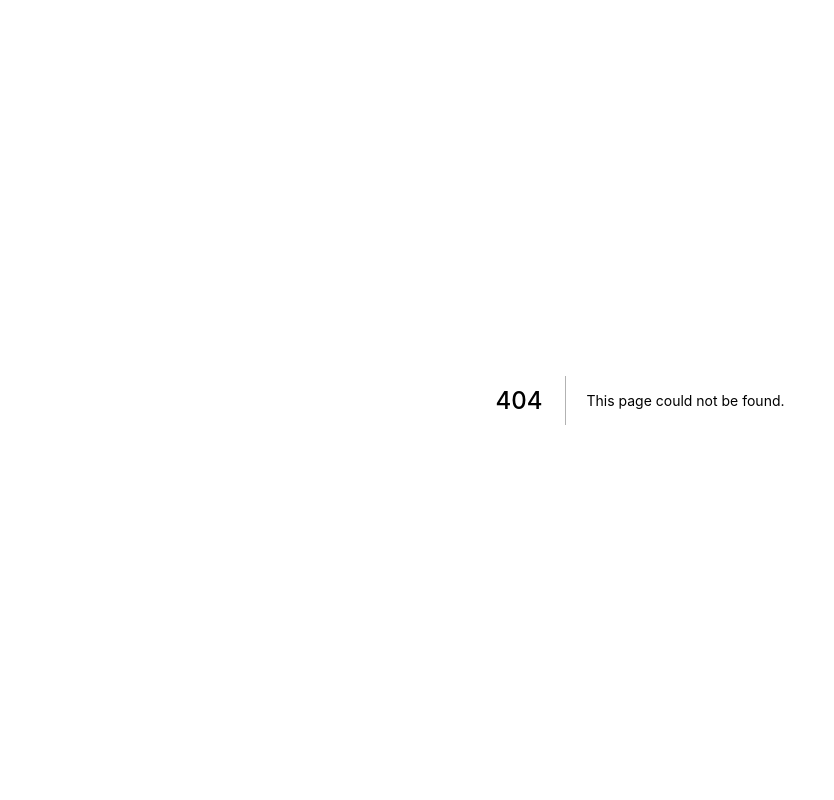
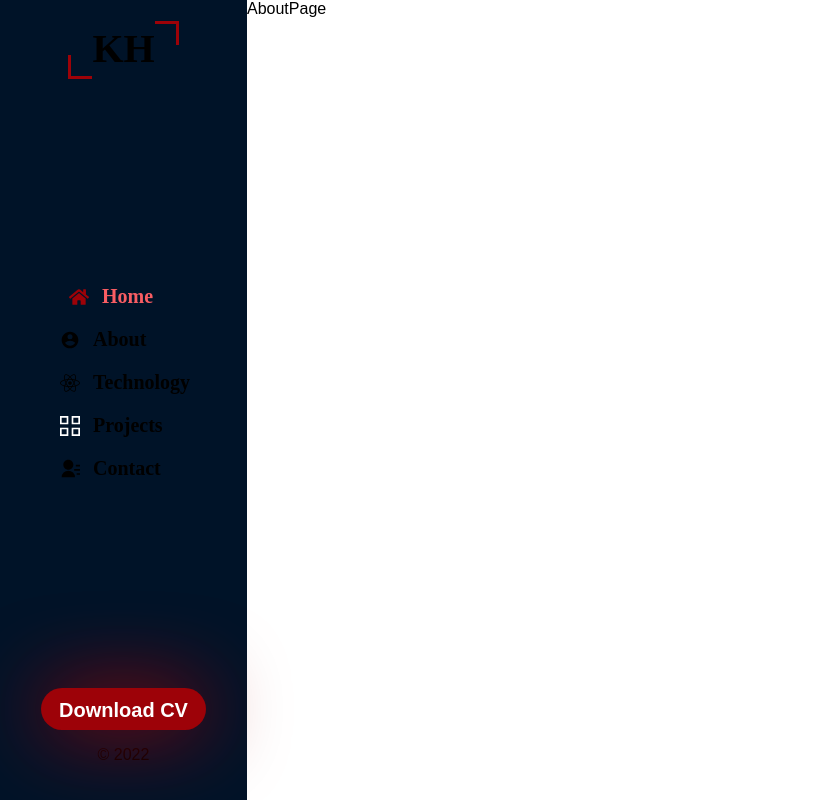
Before and after one commit to Ombre56/Portfolio, a Next.js app: page /about in a window 1280 px wide. Before the commit this address had no page. Shown: the whole page, without its empty margins (0-834 px from the left). Built offline with nearby package versions, Linux system fonts and the light colour scheme.

Commit message:
Added new page

```diff
--- /dev/null
+++ b/pages/about.js
@@ -0,0 +1,10 @@
+import Layout from '../components/Layout';
+import AboutPage from '../sections/AboutPage';
+
+export default function Home() {
+  return (
+    <Layout>
+      <AboutPage />
+    </Layout>
+  )
+}
--- /dev/null
+++ b/sections/AboutPage.jsx
@@ -0,0 +1,9 @@
+import React from 'react'
+
+function AboutPage() {
+  return (
+    <div>AboutPage</div>
+  )
+}
+
+export default AboutPage
```
